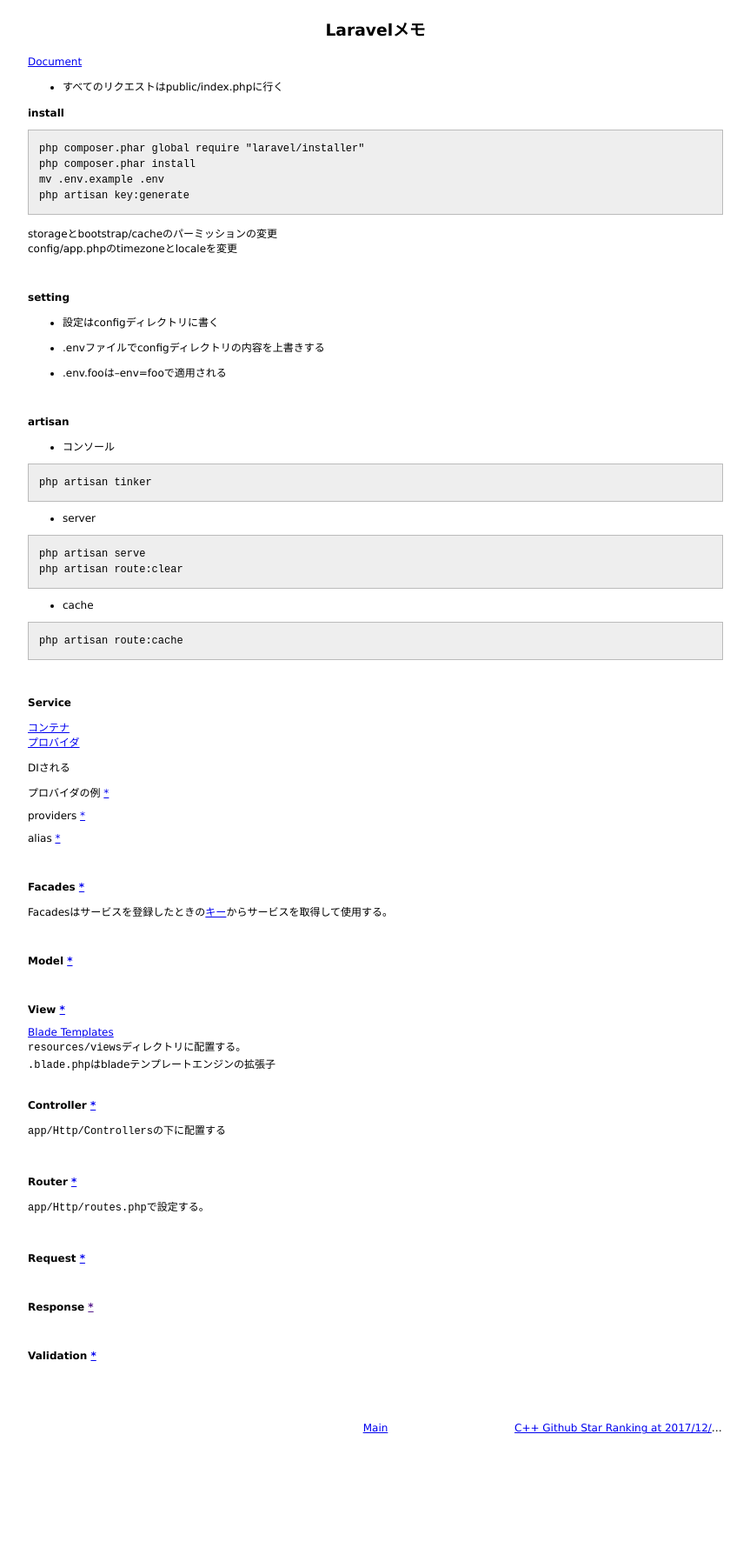
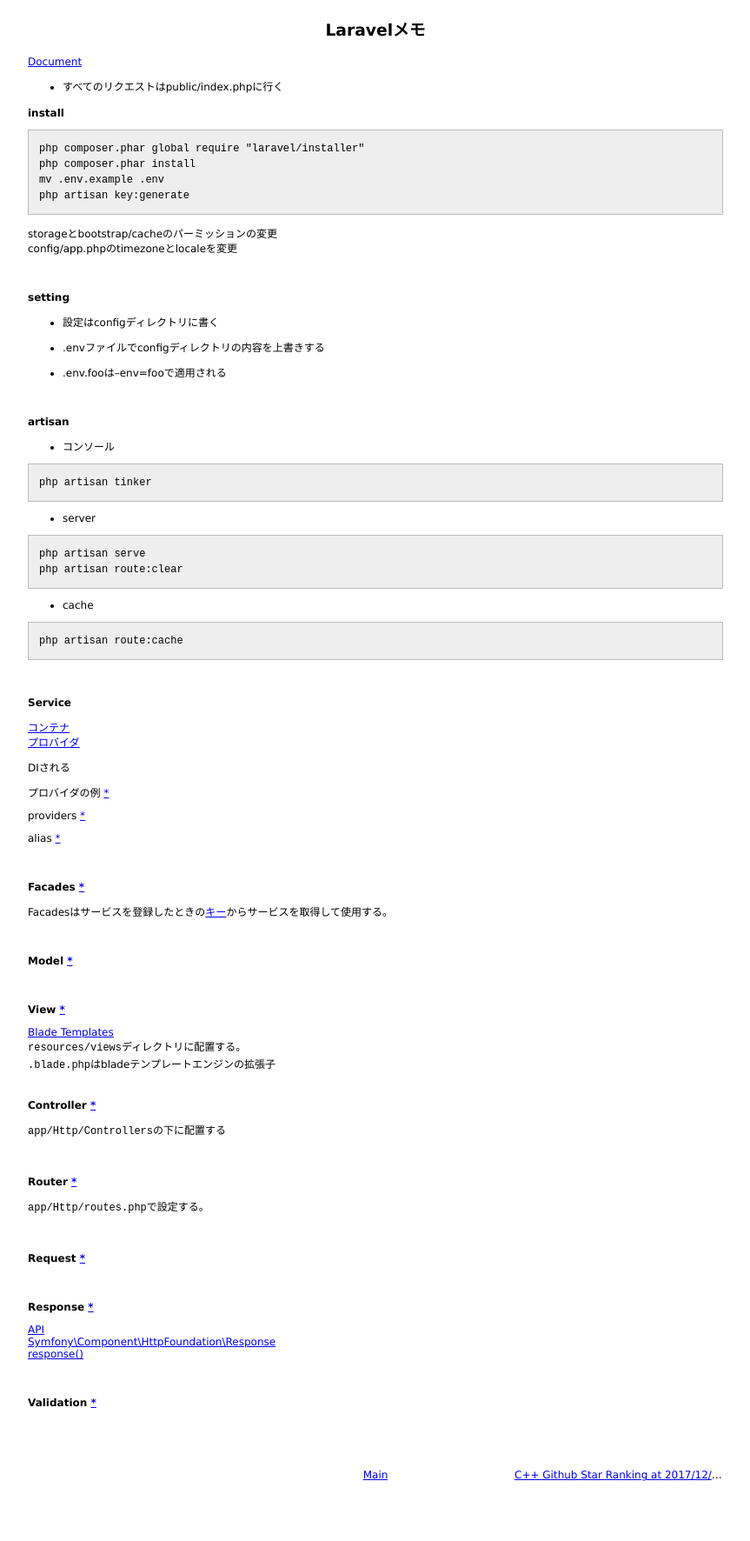
Before and after one commit to 38elements/38elements.github.com, a Jekyll site: the page built from _posts/2018-01-12-laravel.md, in a window 1280 px wide. Shown: the whole page at 87% size, without its empty margins (208-1071 px from the left). Built offline with Jekyll 4.4.1, drawn with Linux system fonts in a browser that asks for light colours; before the commit the page ends 1718 px from its top, so only the background shows below that.

Commit message:
Update 2018-01-12-laravel.md

```diff
--- a/_posts/2018-01-12-laravel.md
+++ b/_posts/2018-01-12-laravel.md
@@ -102,7 +102,11 @@ Facadesはサービスを登録したときの[キー](https://laravel.com/docs/
 
 <br>
 
-#### Response [\*]()
+#### Response [\*](https://laravel.com/docs/5.5/responses)
+
+[API](https://laravel.com/api/5.5/Illuminate/Http/Response.html)
+[Symfony\Component\HttpFoundation\Response](http://api.symfony.com/3.0/Symfony/Component/HttpFoundation/Response.html)
+[response()](https://laravel.com/docs/5.5/helpers#method-response)
 
 <br>
 
```
